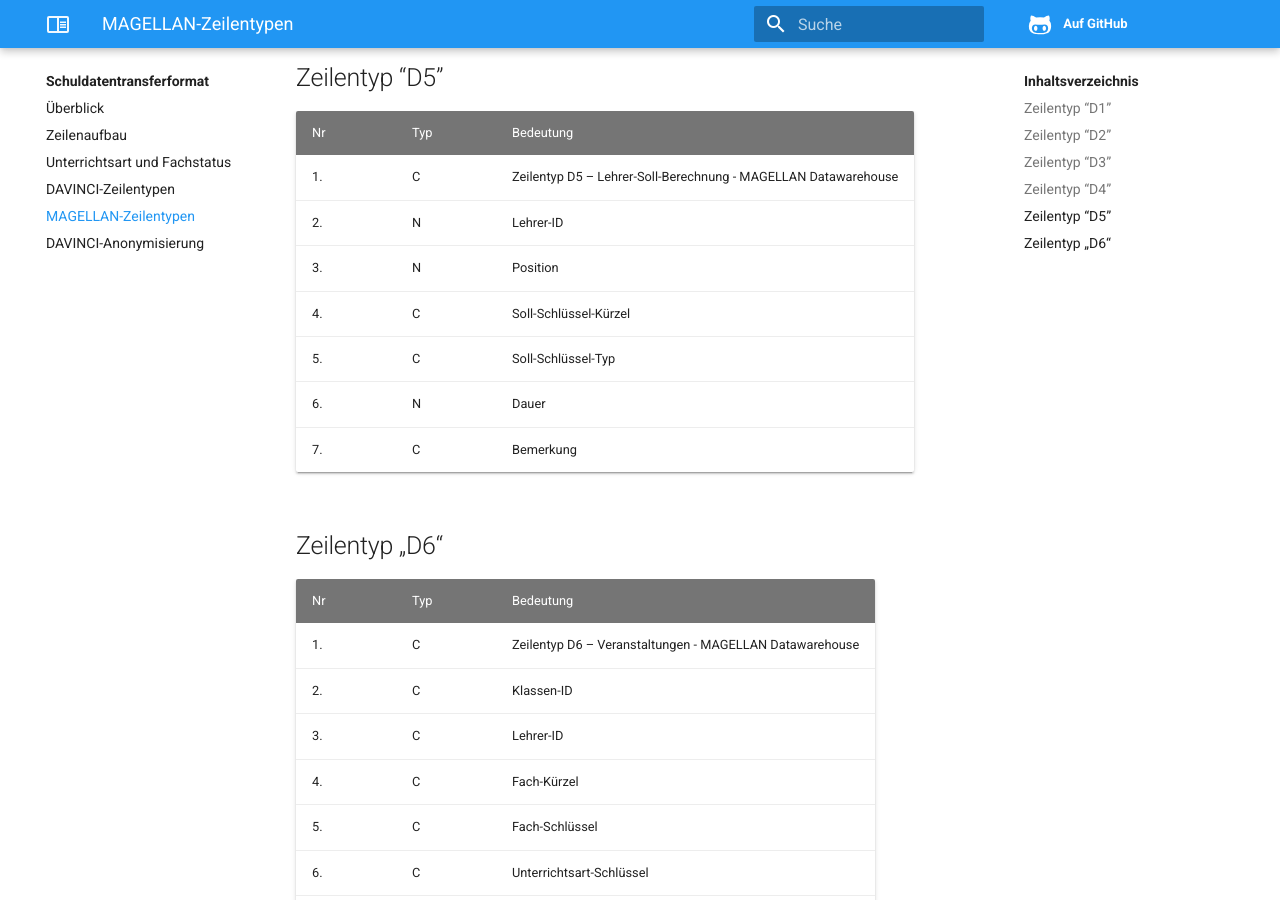
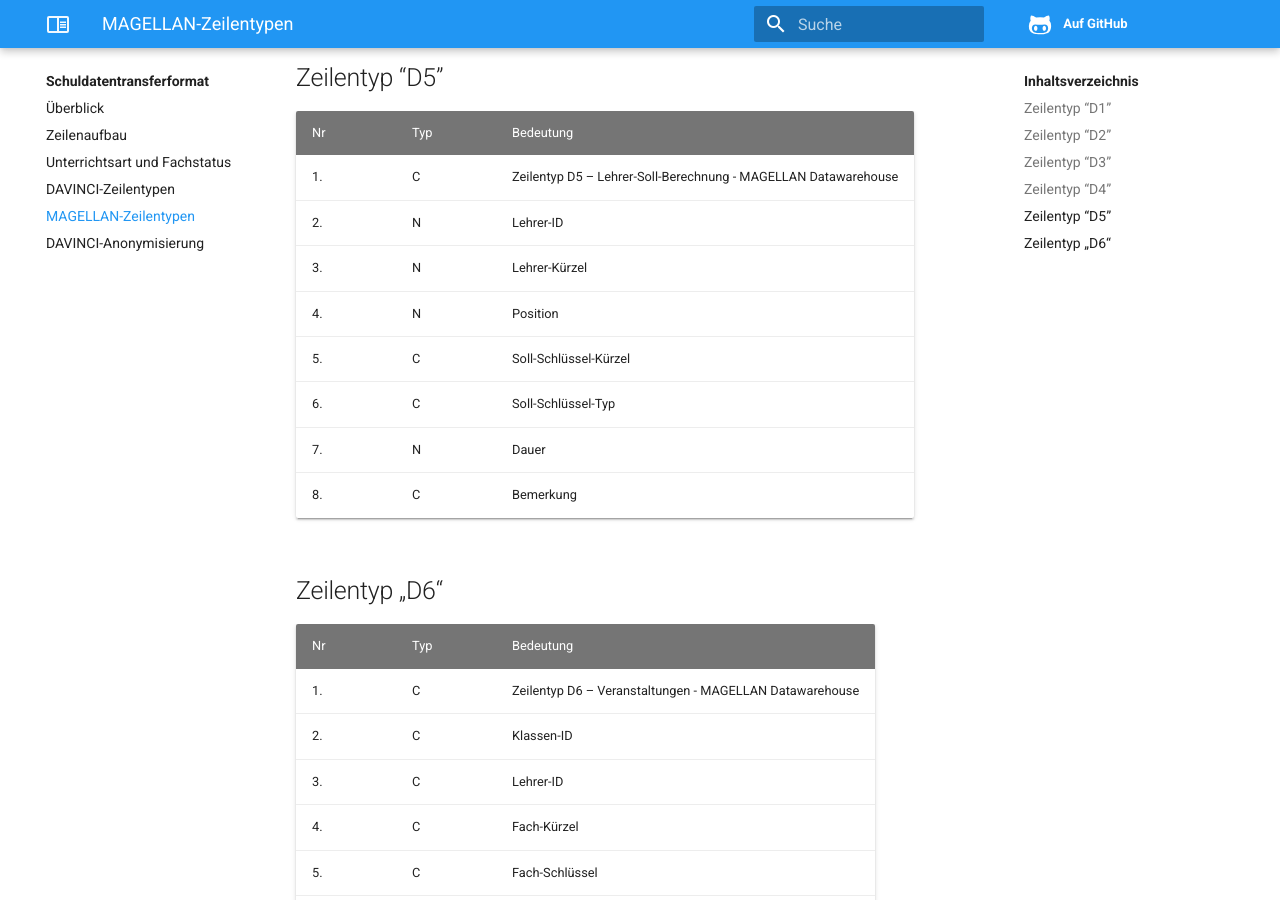
Before and after one commit to stuebersystems/doc.sdtf.de, an MkDocs documentation site: the page built from docs/magellan-zeilentypen.md, in a window 1280 px wide and 900 px high, scrolled down 2538 px. Built offline with MkDocs 1.6.1, drawn with Linux system fonts in a browser that asks for light colours.

Commit message:
Korrektur Beschreibung D5
Fehlende Spalte "Lehrer-Kürzel" hinzugefügt.

```diff
--- a/docs/magellan-zeilentypen.md
+++ b/docs/magellan-zeilentypen.md
@@ -66,11 +66,12 @@
 | --- | --- | -------------------------------------------------------------- |
 | 1.  | C   | Zeilentyp D5 – Lehrer-Soll-Berechnung - MAGELLAN Datawarehouse |
 | 2.  | N   | Lehrer-ID                                                      |
-| 3.  | N   | Position                                                       |
-| 4.  | C   | Soll-Schlüssel-Kürzel                                          |
-| 5.  | C   | Soll-Schlüssel-Typ                                             |
-| 6.  | N   | Dauer                                                          |
-| 7.  | C   | Bemerkung                                                      |
+| 3.  | N   | Lehrer-Kürzel                                                  |
+| 4.  | N   | Position                                                       |
+| 5.  | C   | Soll-Schlüssel-Kürzel                                          |
+| 6.  | C   | Soll-Schlüssel-Typ                                             |
+| 7.  | N   | Dauer                                                          |
+| 8.  | C   | Bemerkung                                                      |
 
 ## Zeilentyp „D6“
 
```
